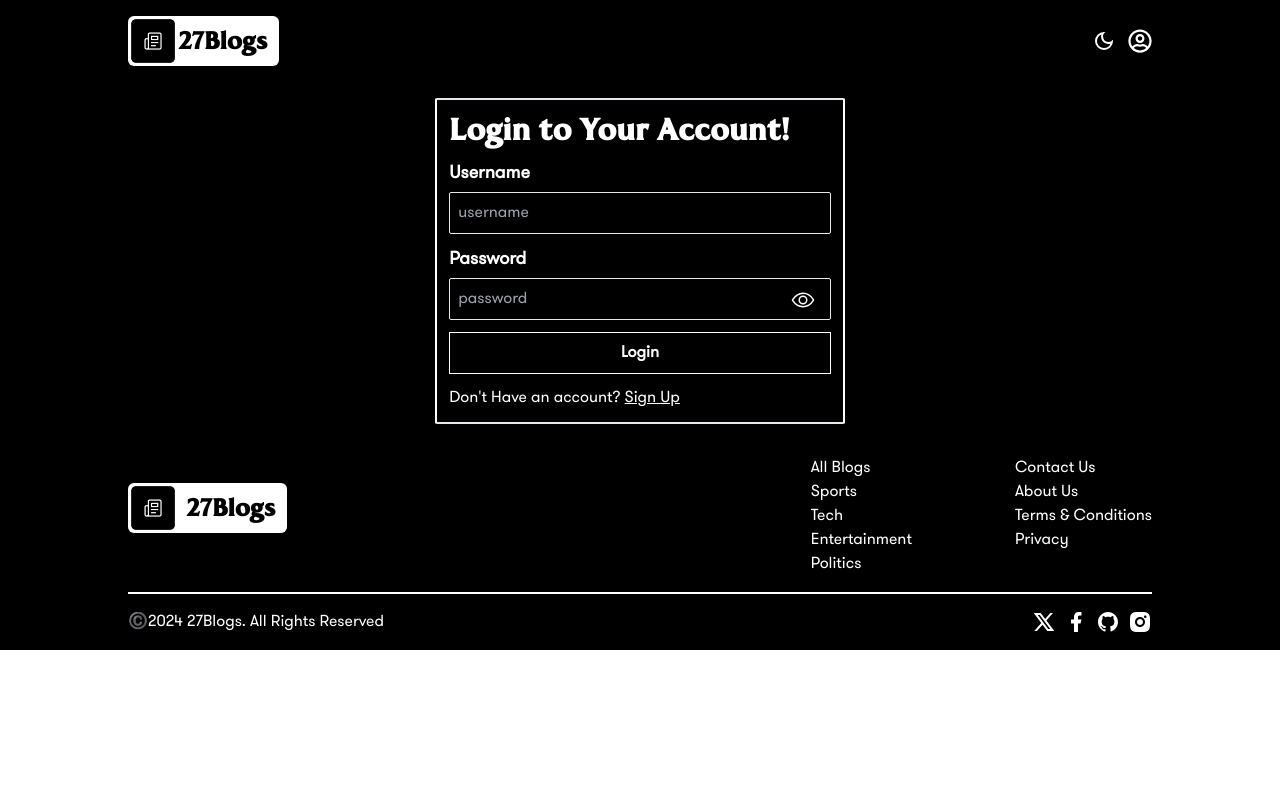
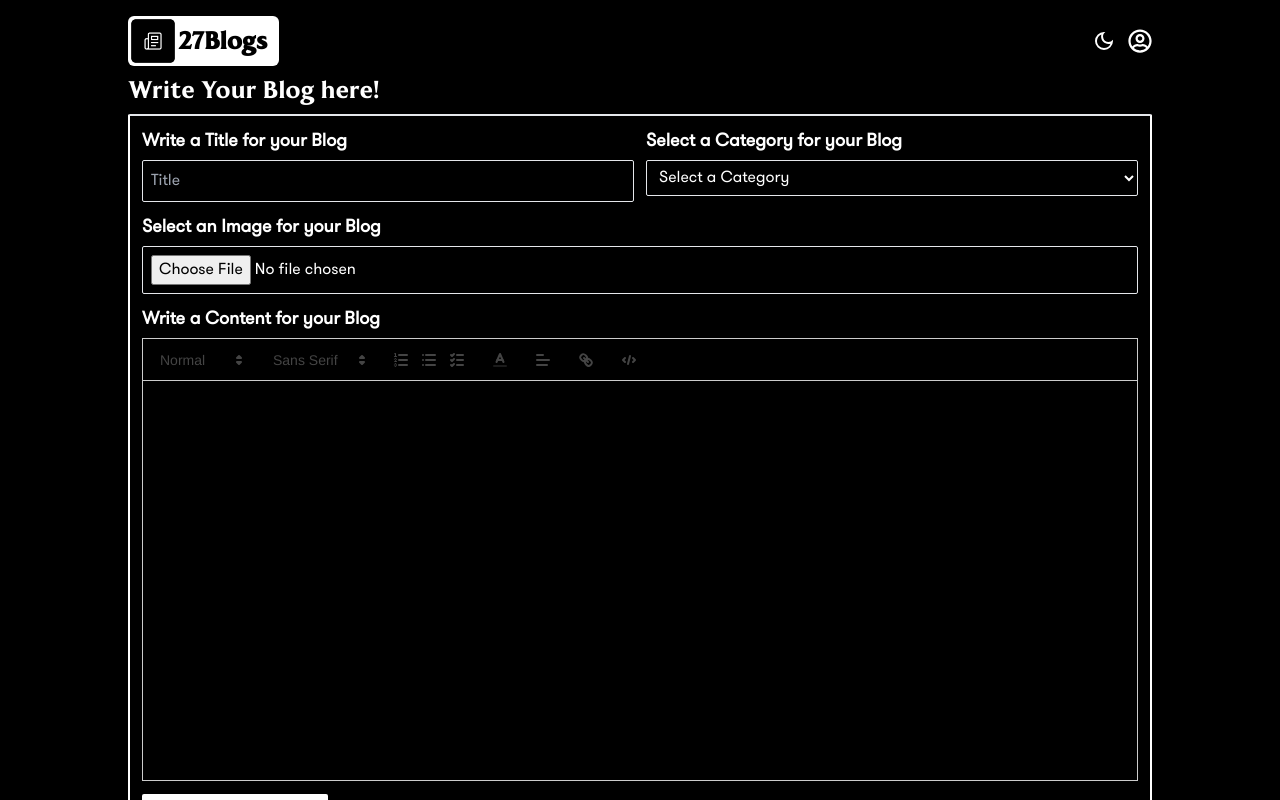
Before and after one commit to nilaachandra/MERN-Blog, a React (Vite) app in the folder client/: page /create in a window 1280 px wide. Before the commit this address led to /login. Shown: the top 800 px of the page. Built offline with nearby package versions, Linux system fonts and the light colour scheme.

Commit message:
minor css changes

```diff
--- a/client/src/App.jsx
+++ b/client/src/App.jsx
@@ -36,17 +36,14 @@ function App() {
         {
           path: "/profile",
           element: (
-            <Protected>
               <Profile />
-            </Protected>
           ),
         },
         {
           path: "/create",
           element: (
-            <Protected>
+
               <Create />
-            </Protected>
           ),
         }
       ],
--- a/client/src/components/Navbar.jsx
+++ b/client/src/components/Navbar.jsx
@@ -33,7 +33,7 @@ const Navbar = () => {
   }, []);
 
   return (
-    <div className={`w-full flex justify-between }`} ref={menuRef}>
+    <div className={`w-full flex justify-between  }`} ref={menuRef}>
       <Link
         to="/"
         className={`flex items-center pr-3 rounded-md ${
@@ -58,7 +58,7 @@ const Navbar = () => {
               y: 0,
               transition: { type: "spring", ease: "linear", duration: 0.5 },
             }}
-            className={`w-36 h-24 border absolute flex-col flex top-12 p-4 rounded-sm right-1 ${
+            className={`w-36 h-24 border absolute z-40 flex-col flex top-12 p-4 rounded-sm right-1 ${
               light ? "border-black bg-white" : "border-white bg-black"
             }`}
           >
@@ -75,7 +75,7 @@ const Navbar = () => {
               <Link
                 to="/create"
                 onClick={() => setOpenNav(!openNav)}
-                className="flex items-center  justify-start cursor-pointer hover:underline mt-2 gap-4"
+                className="flex items-center justify-start cursor-pointer hover:underline mt-2 gap-4"
               >
                 <FaRegPenToSquare  size={24} />
                 <span className="text-lg font-bold">Write</span>
--- a/client/src/pages/Create.jsx
+++ b/client/src/pages/Create.jsx
@@ -6,7 +6,14 @@ import Button from "../components/Button";
 import { LuFileEdit } from "react-icons/lu";
 const Create = () => {
   const { light } = useGlobalContext();
-  const [value, setValue] = useState("");
+  const [content, setContent] = useState("");
+  const [title, setTitle ] = useState('');
+  const [category, setCategory] = useState('')
+  const [image, setImage] = useState('')
+  const handleBlogSubmit = (e) => {
+    e.preventDefault()
+    console.log({title: title, category: category, image: image, content: content})
+  }
   const toolbarOptions = [
     [{ header: [1, 2, 3, 4, 5, 6, false] }],
     [{ font: [] }],
@@ -24,7 +31,7 @@ const Create = () => {
         Write Your Blog here!
       </h1>
       <form
-        className={`relative gap-3 grid grid-cols-1 w-full border-2 shadow-xl rounded-sm px-3 pt-3 pb-[8.7rem] lg:pb-28 ${
+        className={`relative gap-3 grid grid-cols-1 w-full border-2 shadow-xl rounded-sm px-3 pt-3 pb-[8.7npm run devrem] lg:pb-28 ${
           light ? "border-dark-bg" : "border-x-light-bg"
         }`}
         action=""
@@ -42,6 +49,8 @@ const Create = () => {
                   : "bg-dark-bg text-dark-text"
               } rounded-sm p-2 w-full`}
               placeholder="Title"
+              value={title}
+              onChange={(e) => setTitle(e.target.value)}
             />
           </label>
           <label htmlFor="first name">
@@ -56,10 +65,14 @@ const Create = () => {
                   : "bg-dark-bg text-dark-text"
               } rounded-sm p-2 w-full`}
               placeholder="Title"
+              value={category}
+              onChange={(e) => setCategory(e.target.value)}
             >
-              <option value="">Tech</option>
-              <option value="">Sports</option>
-              <option value="">General</option>
+              <option value="" disabled>Select a Category</option>
+
+              <option value="Tech">Tech</option>
+              <option value="Sports">Sports</option>
+              <option value="General">General</option>
             </select>
           </label>
         </div>
@@ -74,7 +87,10 @@ const Create = () => {
                 ? "bg-light-bg border-light-text text-light-text"
                 : "bg-dark-bg text-dark-text"
             } rounded-sm p-2 w-full`}
-            placeholder="Title"
+            placeholder=""
+            value={image}
+            onChange={(e) => setImage(e.target.value)}
+
           />
         </label>
         <label htmlFor="Content" className="">
@@ -84,12 +100,12 @@ const Create = () => {
           <ReactQuill
             theme="snow"
             className="lg:h-[400px] h-[300px]"
-            value={value}
-            onChange={setValue}
+            value={content}
+            onChange={setContent}
             modules={{ toolbar: toolbarOptions }}
           />
         </label>
-        <Button className='absolute bottom-0 left-3 mb-4 mt-4 flex items-center gap-3'><LuFileEdit size={20}/> Submit Your Blog</Button>
+        <Button onClick={handleBlogSubmit} className='absolute bottom-0 left-3 mb-4 mt-4 flex items-center gap-3'><LuFileEdit size={20}/> Submit Your Blog</Button>
 
       </form>
 
```
